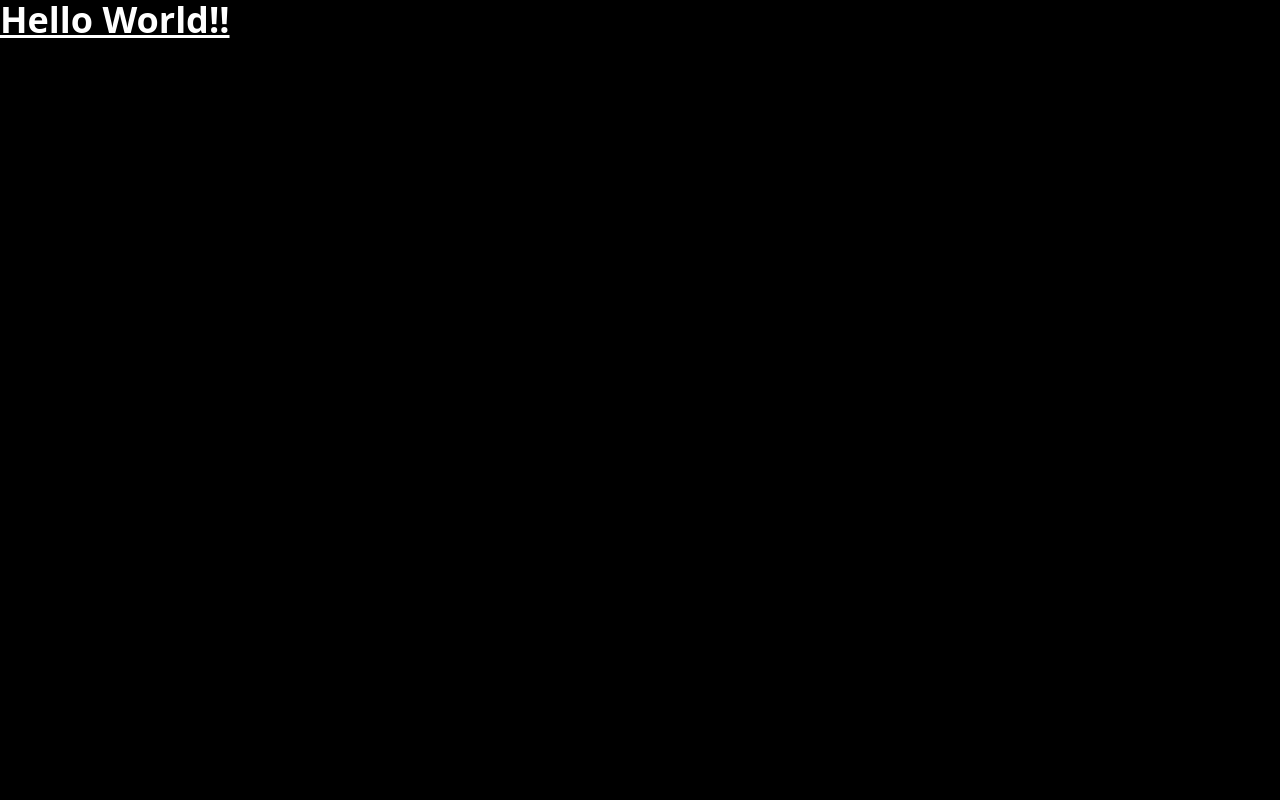
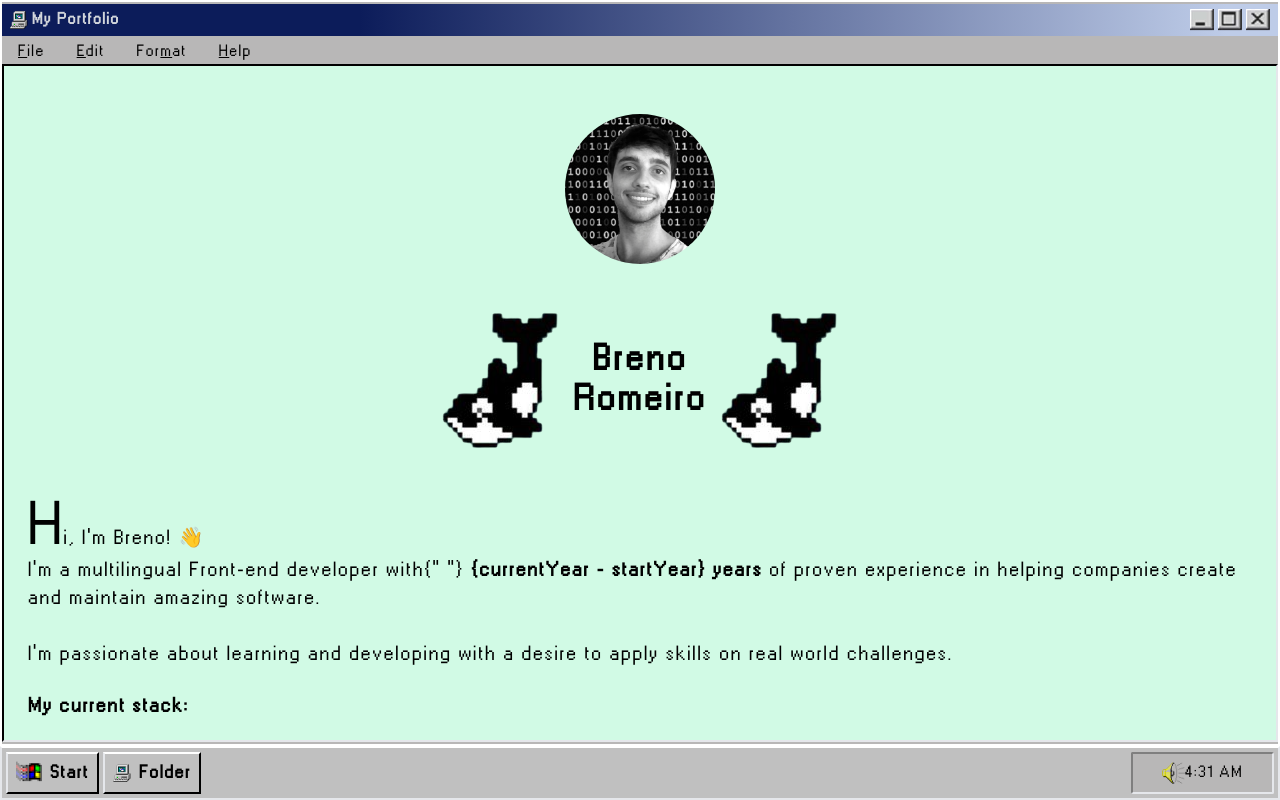
Before and after one commit to obrenoco/portfolio-95-js, a website: page index.html in a window 1280 px wide. Drawn offline with nearby package versions, Linux system fonts and the light colour scheme.

Commit message:
add screen

```diff
--- a/index.html
+++ b/index.html
@@ -6,10 +6,138 @@
     <meta name="viewport" content="width=device-width, initial-scale=1.0" />
     <link href="/dist/output.css" rel="stylesheet" />
     <link rel="stylesheet" href="style.css" />
-    <title>BOILERPLATE</title>
+    <title>Breno Romeiro</title>
   </head>
-  <body class="bg-black">
-    <h1 class="text-4xl text-white font-bold underline">Hello World!!</h1>
+  <body class="h-screen bg-blue-windows">
+    <main
+      class="flex flex-col w-[100vw] h-[calc(100vh-54px)] z-10 py-0.5 bg-gray border-white border-2 text-black overflow-hidden"
+    >
+      <header class="flex justify-between px-2 py-1">
+        <div class="flex items-center gap-1">
+          <img src="./assets/icons/my-computer.png" alt="" />
+          <h2 class="text-gray-300 font-bold">My Portfolio</h2>
+        </div>
+        <ul class="list-none flex items-center gap-1">
+          <li class="flex">
+            <button>
+              <img src="./assets/icons/minimize-icon.png" alt="" />
+            </button>
+          </li>
+          <li class="flex">
+            <button>
+              <img alt="" src="./assets/icons/maximize-icon.png" />
+            </button>
+          </li>
+          <li class="flex">
+            <button>
+              <img alt="" src="./assets/icons/close-icon.png" />
+            </button>
+          </li>
+        </ul>
+      </header>
+      <div>
+        <ul class="flex">
+          <li
+            class="leading-none py-1 pt-2 px-4 hover:bg-blue-500 hover:text-white transition-colors"
+          >
+            <u>F</u>ile
+          </li>
+          <li
+            class="leading-none py-1 pt-2 px-4 hover:bg-blue-500 hover:text-white transition-colors"
+          >
+            <u>E</u>dit
+          </li>
+          <li
+            class="leading-none py-1 pt-2 px-4 hover:bg-blue-500 hover:text-white transition-colors"
+          >
+            For<u>m</u>at
+          </li>
+          <li
+            class="leading-none py-1 pt-2 px-4 hover:bg-blue-500 hover:text-white transition-colors"
+          >
+            <u>H</u>elp
+          </li>
+        </ul>
+      </div>
+
+      <section
+        class="flex flex-col gap-10 text-xl items-center bg-emerald-100 overflow-auto overflow-x-hidden h-full border-l-black border-t-black border-2 p-2"
+      >
+        <img
+          src="./assets/images/profile.png"
+          width="150"
+          alt="Breno Romeiro"
+          class="flex items-center rounded-full mt-10"
+        />
+        <div class="flex gap-2 items-center justify-center w-1/2">
+          <img
+            src="./assets/icons/orca.png"
+            alt=""
+            class="{`${orcaSize}"
+            -scale-x-[1]`}
+          />
+          <h1
+            class="flex flex-col items-center text-4xl font-bold tracking-wider"
+          >
+            <span>Breno</span>
+            <span>Romeiro</span>
+          </h1>
+          <img src="./assets/icons/orca.png" alt="" class="{orcaSize}" />
+        </div>
+        <div class="flex flex-col gap-4 px-4 w-full">
+          <p class="first-letter:text-6xl first-letter:font-">
+            Hi, I'm Breno! 👋
+            <br />
+            I'm a multilingual Front-end developer with{" "}
+            <b>{currentYear - startYear} years</b> of proven experience in
+            helping companies create and maintain amazing software.
+            <br />
+            <br />
+            I'm passionate about learning and developing with a desire to apply
+            skills on real world challenges.
+          </p>
+          <p class="py-2 font-bold">My current stack:</p>
+          <ul class="list-inside">
+            <li>🧡 HTML</li>
+            <li>💙 CSS</li>
+            <li>💛 Javascript | TypeScript</li>
+            <li>⚛️ React</li>
+            <li>🎨 Greensock/GSAP (animation)</li>
+            <li>🧪 Cypress.io</li>
+            <li>🌎 Browser API's</li>
+          </ul>
+          <p class="py-2 font-bold">Skills:</p>
+          <ul class="list-inside">
+            <li>📱Mobile First</li>
+            <li>🙋User Experience</li>
+            <li>🏃‍♀️Agile</li>
+          </ul>
+          bsromeiro@gmail.com 𝘽𝙧𝙚𝙣𝙤
+        </div>
+      </section>
+    </main>
+    <footer
+      class="flex justify-between items-center fixed bottom-0 bg-gray-light border-t-white border-2 w-full text-black p-1 h-[54px]"
+    >
+      <div
+        class="flex items-center w-full h-full gap-1 text-lg [&>*]:font-bold [&>*]:h-full [&>*]:flex [&>*]:items-center [&>*]:gap-2 [&>*]:border-solid [&>*]:border-2 [&>*]:border-t-white [&>*]:border-r-black [&>*]:border-b-black [&>*]:px-2"
+      >
+        <button class="" alt="Windows button" text="Start">
+          <img src="./assets/icons/windows-icon.png" alt="" />
+          <span>Start</span>
+        </button>
+        <button class="" alt="Folder window" text="Folder">
+          <img src="./assets/icons/my-computer.png" alt="" />
+          <span> Folder </span>
+        </button>
+      </div>
+      <div
+        class="flex items-center h-full bg-gray rounded-sm border-2 border-l-gray-dark border-t-gray-dark px-1 w-40 justify-center"
+      >
+        <img src="./assets/icons/sound.png" alt="" />
+        <span class="" id="clock"></span>
+      </div>
+    </footer>
   </body>
   <script src="https://cdnjs.cloudflare.com/ajax/libs/gsap/3.10.4/gsap.min.js"></script>
   <script src="https://cdnjs.cloudflare.com/ajax/libs/gsap/3.10.4/ScrollTrigger.min.js"></script>
--- a/script.js
+++ b/script.js
@@ -1 +1,8 @@
-console.log("script works!!");
+const currentTime = new Date().toLocaleTimeString("pt-BR", {
+  hour: "numeric",
+  minute: "numeric",
+  hour12: true,
+});
+
+const clock = document.getElementById("clock");
+clock.innerHTML = currentTime;
--- a/style.css
+++ b/style.css
@@ -1,6 +1,27 @@
 @import "./src/input.css";
+@tailwind base;
+@tailwind components;
+@tailwind utilities;
+
+@font-face {
+  font-family: windowsRegular;
+  src: url("./assets/fonts/Windows-Regular.ttf");
+}
+
+* {
+  font-family: windowsRegular;
+  letter-spacing: 0.2ch;
+}
 
 html,
 body {
   margin: 0;
 }
+
+header {
+  background: linear-gradient(
+    90deg,
+    rgba(12, 28, 90, 1) 28%,
+    rgba(190, 204, 232, 1) 96%
+  );
+}
--- a/tailwind.config.js
+++ b/tailwind.config.js
@@ -1,7 +1,12 @@
 module.exports = {
   content: ["./**/*.html"],
   theme: {
-    extend: {},
+    extend: {
+      colors: {
+        gray: { DEFAULT: "#b8b7b7", dark: "#7f7f7f", light: "#C0C0C0" },
+        "blue-windows": "#017d7d",
+      },
+    },
   },
   plugins: [],
 };
```
Also changed, not shown: assets/fonts/Windows-Regular.ttf (added), assets/icons/close-icon.png (added), assets/icons/computer.png (added), assets/icons/folder.png (added), assets/icons/maximize-icon.png (added), assets/icons/minimize-icon.png (added), assets/icons/my-computer.png (added), assets/icons/orca.png (added), assets/icons/sound.png (added), assets/icons/windows-button.jpg (added), assets/icons/windows-icon.png (added), assets/images/profile.png (added), dist/output.css.
